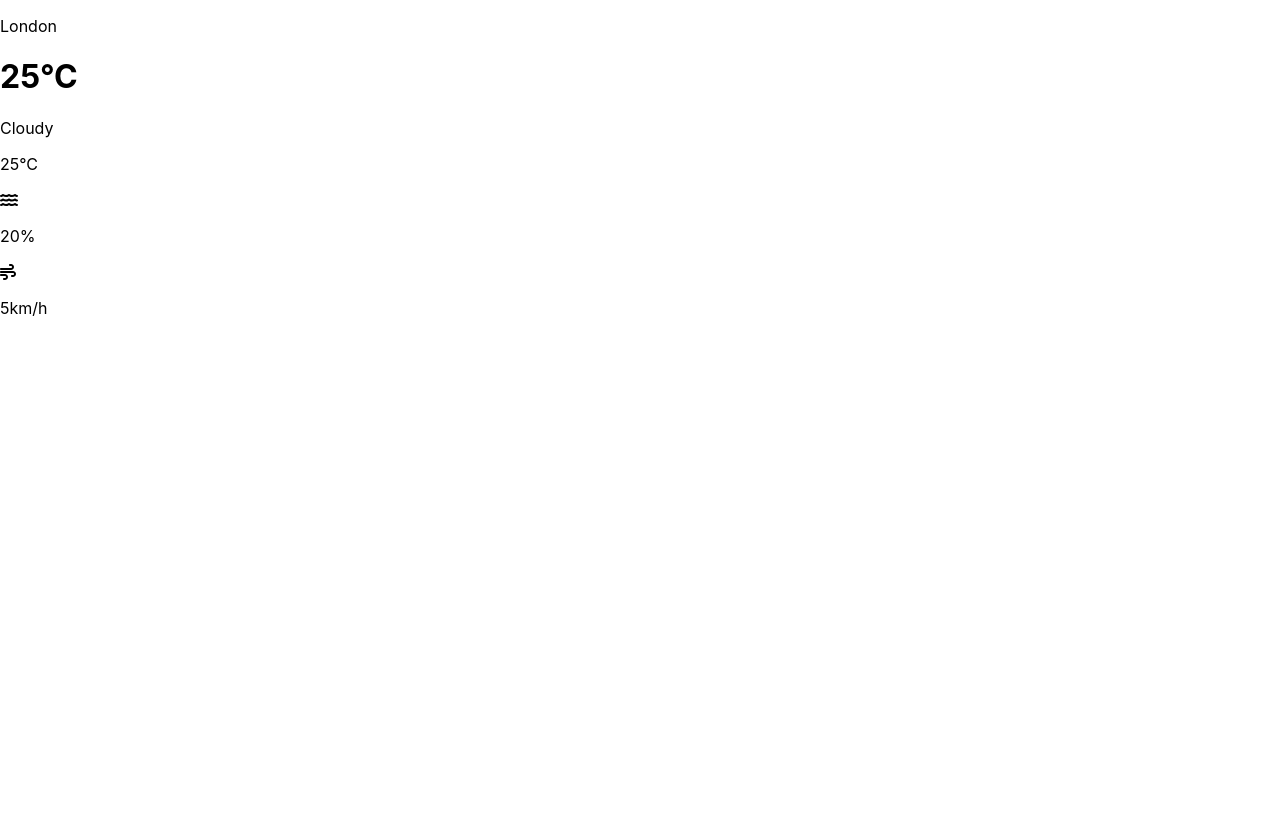
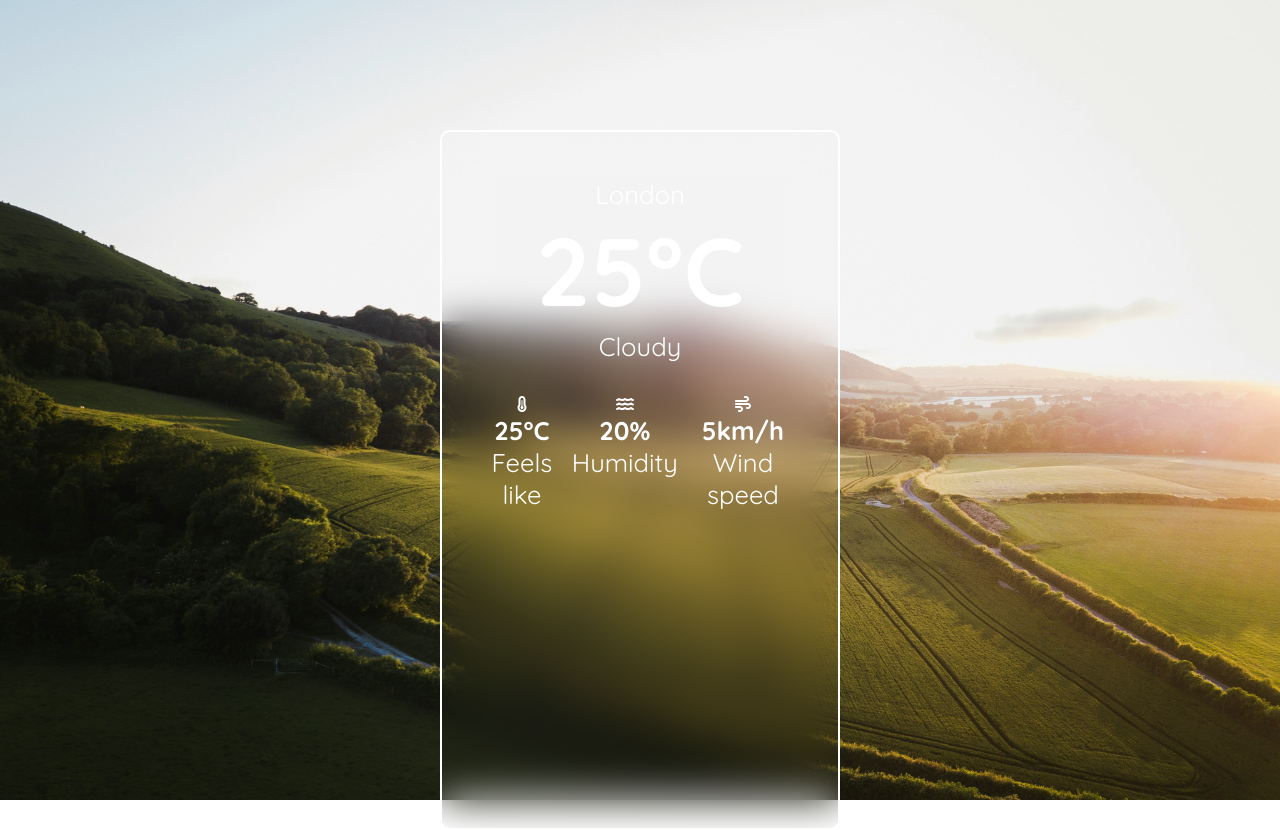
Before and after one commit to isabelkai/WeatherApp, a React (Create React App) app: page / in a window 1280 px wide. Before the commit the page ends 800 px from the top, so only its background shows below. Built offline with nearby package versions, Linux system fonts and the light colour scheme; no server answers; the HTML template or start-up script is replaced by a standard one.

Commit message:
css styling

```diff
--- a/src/App.js
+++ b/src/App.js
@@ -1,7 +1,7 @@
 import React, { useState } from 'react';
 import axios from 'axios';
 import { FontAwesomeIcon } from '@fortawesome/react-fontawesome'
-import { faWater, faWind, faMagnifyingGlass } from '@fortawesome/free-solid-svg-icons'
+import { faWater, faWind, faMagnifyingGlass, faTemperatureThreeQuarters } from '@fortawesome/free-solid-svg-icons'
 
 
 function App() {
@@ -34,15 +34,19 @@ function App() {
         </div>
         <div className="bottom">
           <div className="feels">
-            <p>25°C</p>
+            <FontAwesomeIcon icon={faTemperatureThreeQuarters} />
+            <p className="bold">25°C</p>
+            <p>Feels like</p>
           </div>
           <div className="humidity">
             <FontAwesomeIcon icon={faWater} />
-            <p>20%</p>
+            <p className="bold">20%</p>
+            <p>Humidity</p>
           </div>
           <div className="wind">
             <FontAwesomeIcon icon={faWind} />
-            <p>5km/h</p>
+            <p className="bold">5km/h</p>
+            <p>Wind speed</p>
           </div>
         </div>
       </div>
--- a/src/index.css
+++ b/src/index.css
@@ -1,13 +1,71 @@
+@import url('https://fonts.googleapis.com/css2?family=Quicksand:wght@300..700&display=swap');
+
+* {
+  box-sizing: border-box;
+  margin: 0;
+  padding: 0;
+}
+
 body {
   margin: 0;
-  font-family: -apple-system, BlinkMacSystemFont, 'Segoe UI', 'Roboto', 'Oxygen',
+  font-family: 'Quicksand', 'Segoe UI', 'Roboto', 'Oxygen',
     'Ubuntu', 'Cantarell', 'Fira Sans', 'Droid Sans', 'Helvetica Neue',
     sans-serif;
   -webkit-font-smoothing: antialiased;
   -moz-osx-font-smoothing: grayscale;
 }
 
-code {
-  font-family: source-code-pro, Menlo, Monaco, Consolas, 'Courier New',
-    monospace;
+p {
+  font-size: 1.6rem;
 }
+
+h1 {
+  font-size: 6rem;
+}
+
+.app {
+  width: 100%;
+  height: 100vh;
+  position: relative;
+  background-color: #EEE;
+  background-image: url(./images/background.jpg);
+  background-position: center;
+  background-size: cover;
+  color: #FFF;
+  font-family: 'Quicksand';
+  display: flex;
+  justify-content: center;
+  align-items: center;
+}
+
+.weather-container {
+  width: 400px;
+  height: 700px;
+  margin: auto;
+  padding: 30px;
+  position: relative;
+  top: 10%;
+  display: flex;
+  flex-direction: column;
+  border: 2px solid #FFF;
+  border-radius: 10px;
+  backdrop-filter: blur(20px);
+  text-align: center;
+}
+
+.app .top {
+  width: 100%;
+  margin: 1rem auto;
+}
+
+.app .bottom {
+  display: flex;
+  justify-content: space-evenly;
+  text-align: center;
+  width: 100%;
+  margin: 1rem auto;
+}
+
+.bold {
+  font-weight: 700;
+}
```
